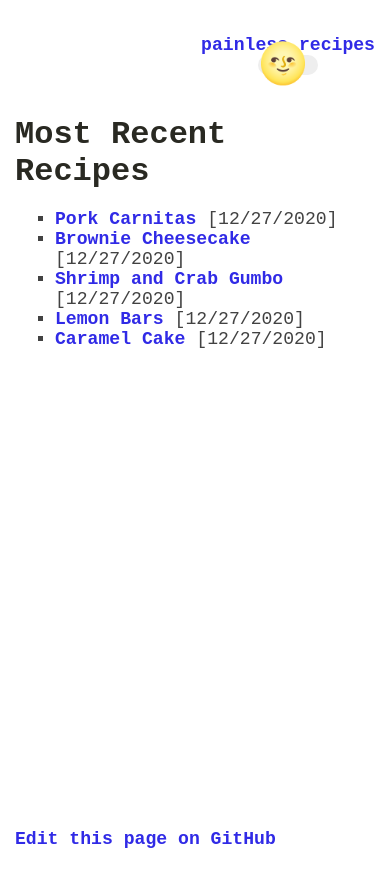
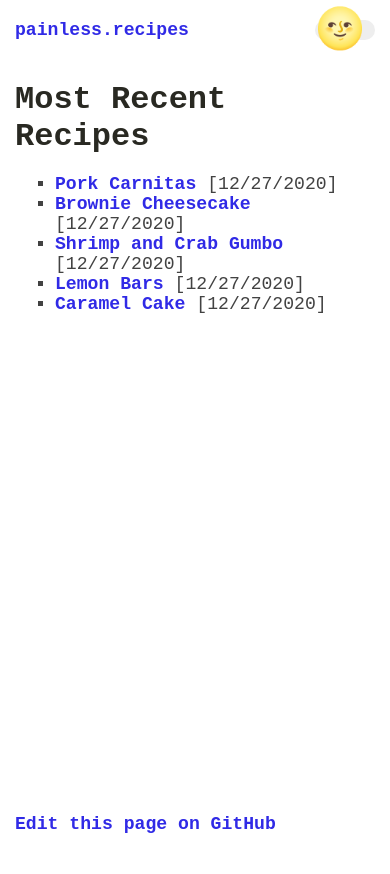
Before and after one commit to aaronmaturen/painless-recipes, an Eleventy site: page src/index.md in a window 390 px wide. After the commit the page ends 844 px from the top, so only its background shows below. Built offline with nearby package versions, Linux system fonts and the light colour scheme; Eleventy itself is replaced by a stand-in of ours; files that its build step writes are made by us from their sources; a web font is replaced by a local one.

Commit message:
fix header on mobile

```diff
--- a/src/_includes/theme.css
+++ b/src/_includes/theme.css
@@ -29,7 +29,7 @@ body {
   color: var(--font-color);
   max-width: 90%;
   margin: 0 auto;
-  padding: 15px;
+  padding: 0 15px;
   font-size: calc(1rem + 0.25vh);
   max-width: 960px;
   display: flex;
@@ -148,15 +148,8 @@ nav {
 
 nav {
   display: grid;
-  justify-items: center;
-  /* text-align: center; */
-}
-
-@media (min-width: 30rem) {
-  nav {
     grid-template-rows: none;
     grid-template-columns: 1fr auto;
     /* text-align: right; */
     justify-items: start;
-  }
 }
```
